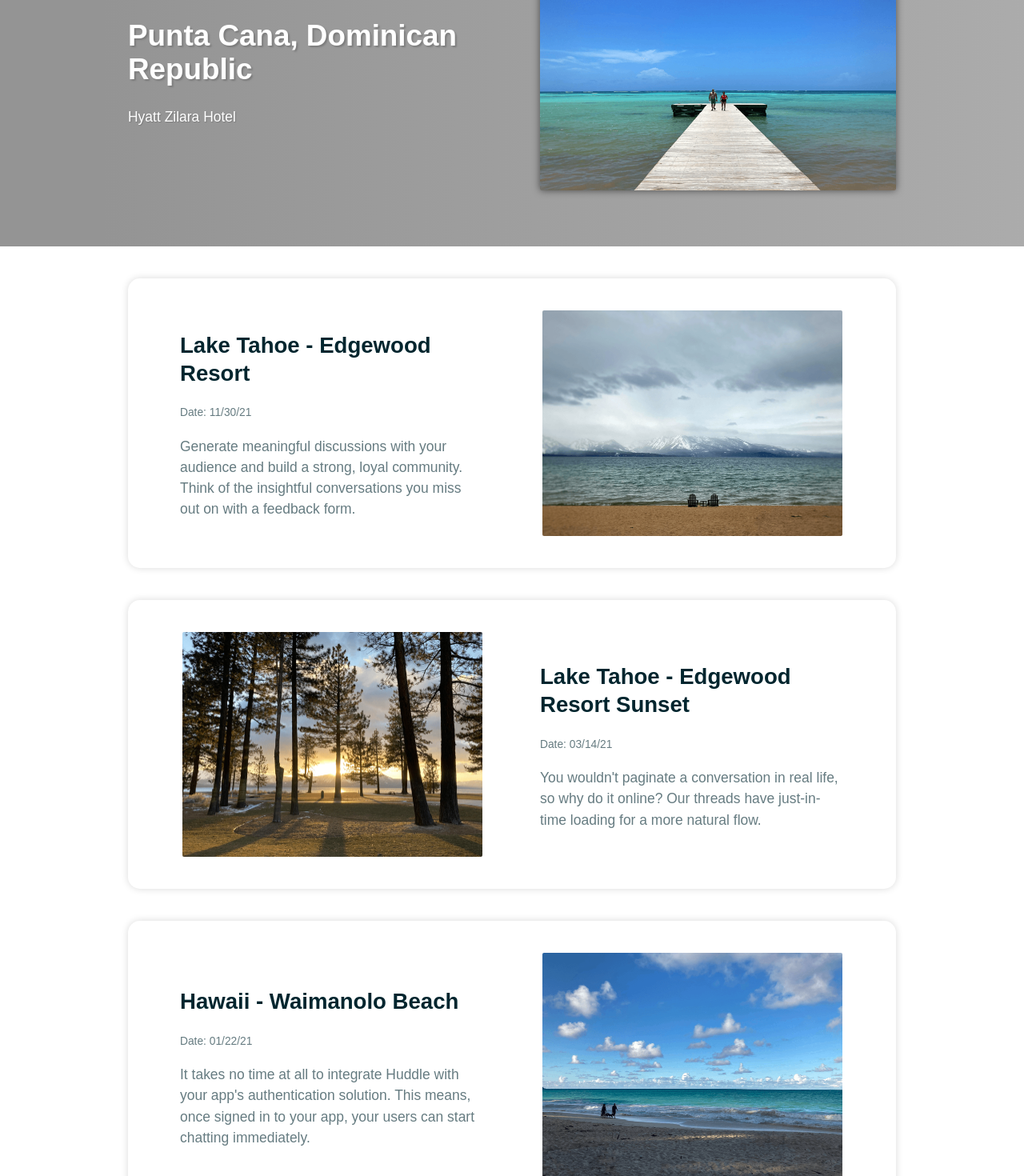
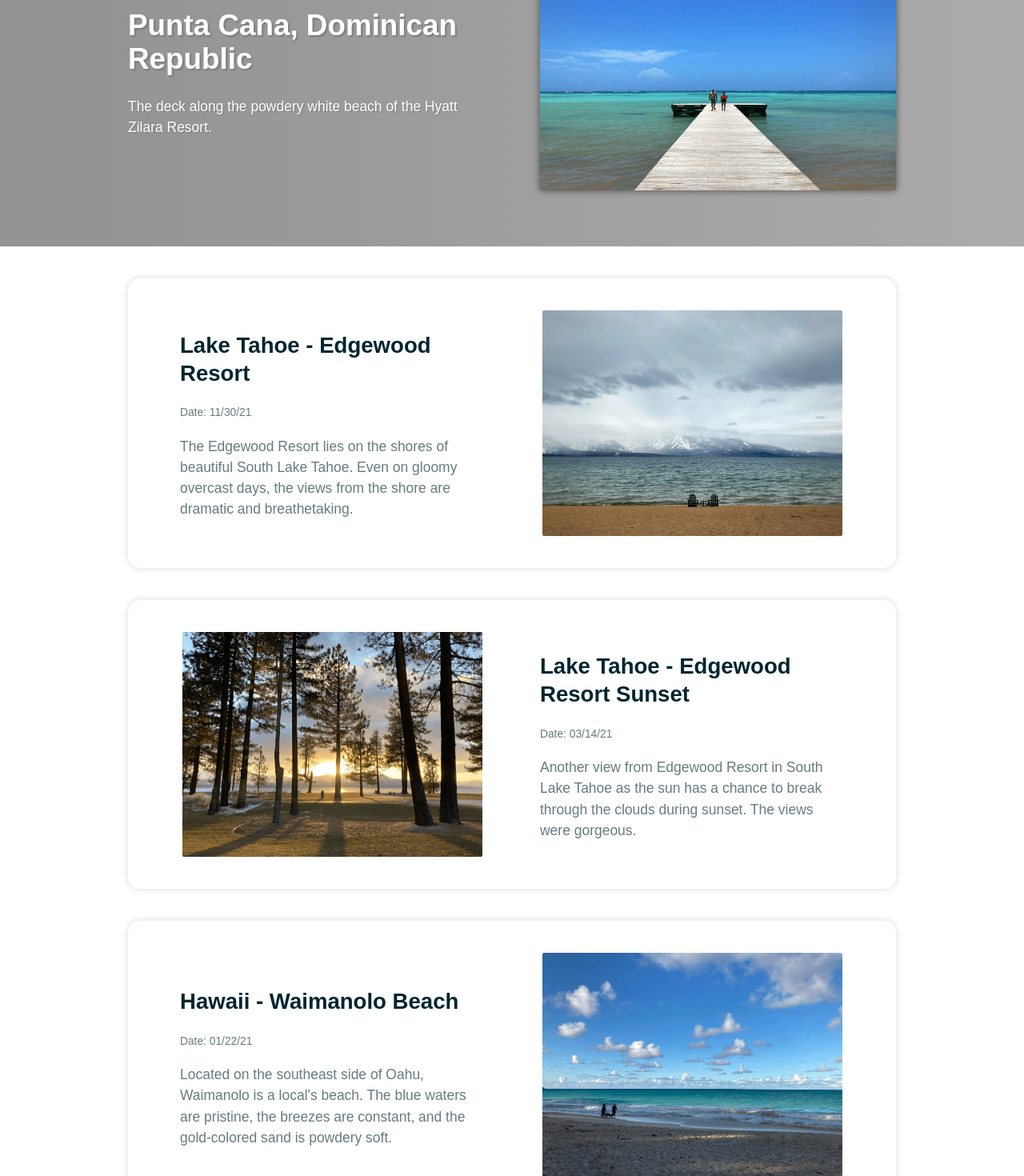
Before and after one commit to Ansel291/photoBlog-2021-12-28, a React (Create React App) app: page / in a window 1280 px wide. Shown: the part 260-1730 px from the top of the page at 80% size. Built offline with nearby package versions, Linux system fonts and the light colour scheme.

Commit message:
modified content descriptions in cards and header

```diff
--- a/src/components/Header.js
+++ b/src/components/Header.js
@@ -14,19 +14,15 @@ export default function Header() {
                 </Nav>
                 <Flex>
                     <div>
+
                         <p>
                             Featured Location:
                         </p>
                         <h1>Punta Cana, Dominican Republic</h1>
                         <p>
-                            Hyatt Zilara Hotel
+                            The deck along the powdery white beach of the Hyatt Zilara Resort.
                         </p>
 
-                        {/*
-                        <Button bg='#ff0099' color='#fff'>
-                            Get Started For Free
-                        </Button>
-                        */}
                     </div>
 
                     <Image src='./images/zilaraPuntaCanaDockOpt.png' alt='' />
--- a/src/components/styles/Header.styled.js
+++ b/src/components/styles/Header.styled.js
@@ -13,6 +13,7 @@ export const StyledHeader = styled.header`
         color: #fff;
         text-shadow: 1px 1px 1px #7c7c7c;
         opacity: 1;
+        padding-right: 20px;
     }
 
 `
--- a/src/content.js
+++ b/src/content.js
@@ -3,21 +3,21 @@ const content = [
       id: 1,
       title: 'Lake Tahoe - Edgewood Resort',
       date: '11/30/21',
-      body: 'Generate meaningful discussions with your audience and build a strong, loyal community. Think of the insightful conversations you miss out on with a feedback form.',
+      body: 'The Edgewood Resort lies on the shores of beautiful South Lake Tahoe.  Even on gloomy overcast days, the views from the shore are dramatic and breathetaking.  ',
       image: 'tahoeEdgewoodGreyOpt.png',
     },
     {
       id: 2,
       title: 'Lake Tahoe - Edgewood Resort Sunset',
       date: '03/14/21',
-      body: "You wouldn't paginate a conversation in real life, so why do it online? Our threads have just-in-time loading for a more natural flow.",
+      body: "Another view from Edgewood Resort in South Lake Tahoe as the sun has a chance to break through the clouds during sunset.  The views were gorgeous.",
       image: 'tahoeEdgewoodGoldOpt.png',
     },
     {
       id: 3,
       title: 'Hawaii - Waimanolo Beach',
       date: '01/22/21',
-      body: "It takes no time at all to integrate Huddle with your app's authentication solution. This means, once signed in to your app, your users can start chatting immediately.",
+      body: "Located on the southeast side of Oahu, Waimanolo is a local's beach.  The blue waters are pristine, the breezes are constant, and the gold-colored sand is powdery soft.",
       image: 'hawaiiWaimanoloBeachOpt.png',
     },
   ]
```
Also changed, not shown: src/components/styles/Card.styled.js (+0 -8 lines).
